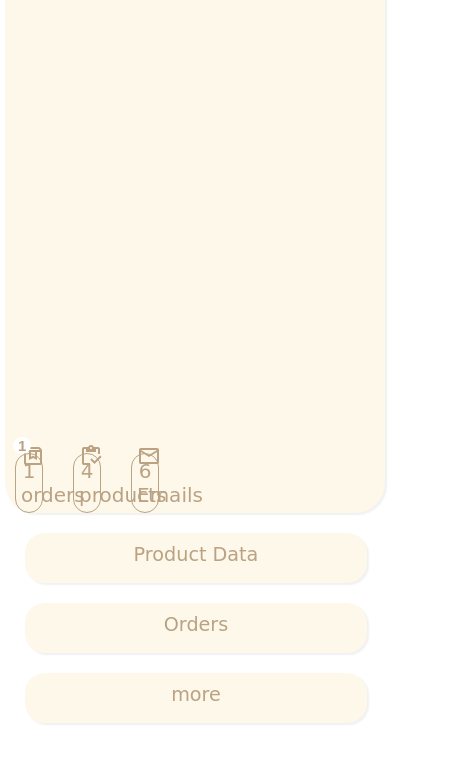
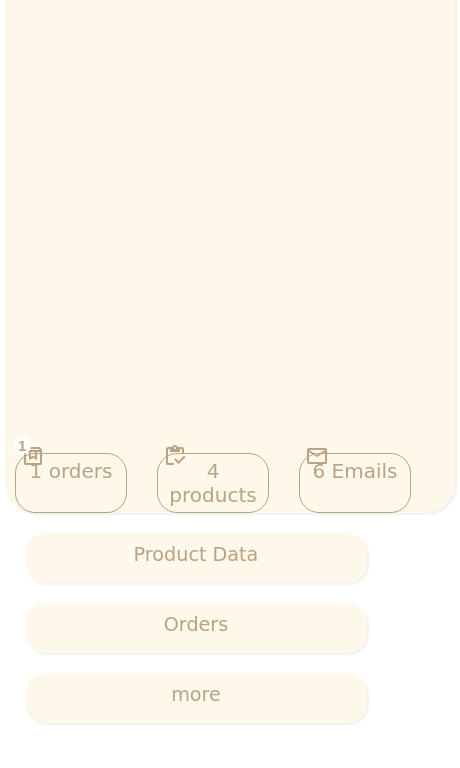
Before and after one commit to Duddy0878/HeartPoemsAndSongs, a website: page public/html/admin/admin boared.html in a window 390 px wide. Shown: the part 76-844 px from the top of the page, 460 px wide, since content can reach past the window. Drawn offline with nearby package versions, Linux system fonts and the light colour scheme; files whose address does not match are found by name; a web font is replaced by a local one.

Commit message:
Update admin.css

```diff
--- a/public/css/admin/admin.css
+++ b/public/css/admin/admin.css
@@ -152,7 +152,7 @@ body::-webkit-scrollbar{
     }
     .right-side {
          order: -1;
-         width: 100%;
+         width: 450px;
          margin-top: 10px;
         }
 
@@ -195,7 +195,7 @@ body::-webkit-scrollbar{
         padding: 5px;
 
         position: relative;
-        width: 16px;
+        width: 100px;
         text-align: center;
     }
    }
```
